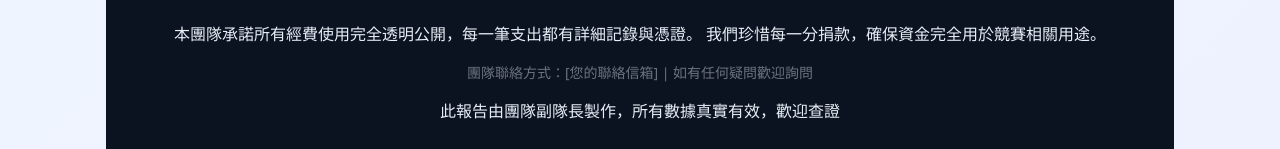
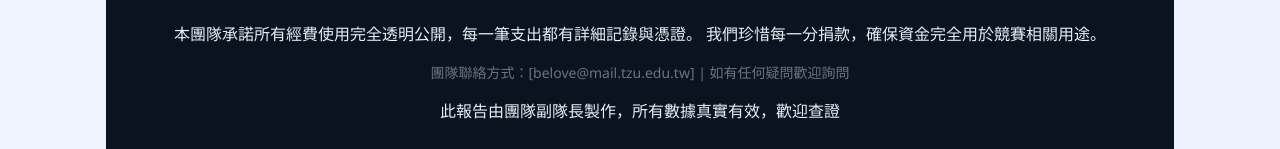
Before and after one commit to SiriusW823/CTZY-budget, a React (Create React App) app: page / in a window 1280 px wide. Shown: the part 1216-1365 px from the top of the page. Built offline with nearby package versions, Linux system fonts and the light colour scheme.

Commit message:
Initial commit

```diff
--- a/src/App.tsx
+++ b/src/App.tsx
@@ -283,7 +283,7 @@ const BudgetVisualization = () => {
           </p>
           <div className="border-t border-gray-700 pt-4 mt-4">
             <p className="text-sm text-gray-400">
-              團隊聯絡方式：[您的聯絡信箱] | 如有任何疑問歡迎詢問
+              團隊聯絡方式：[belove@mail.tzu.edu.tw] | 如有任何疑問歡迎詢問
             </p>
             <p className="text-xs text-gray-500 mt-2">
               此報告由團隊副隊長製作，所有數據真實有效，歡迎查證
```
